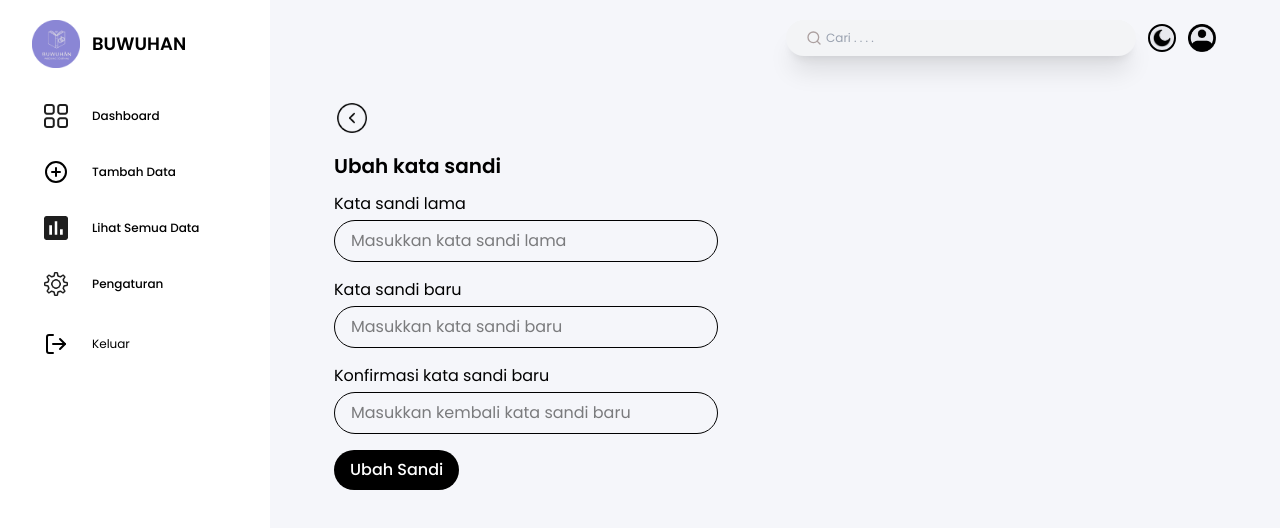
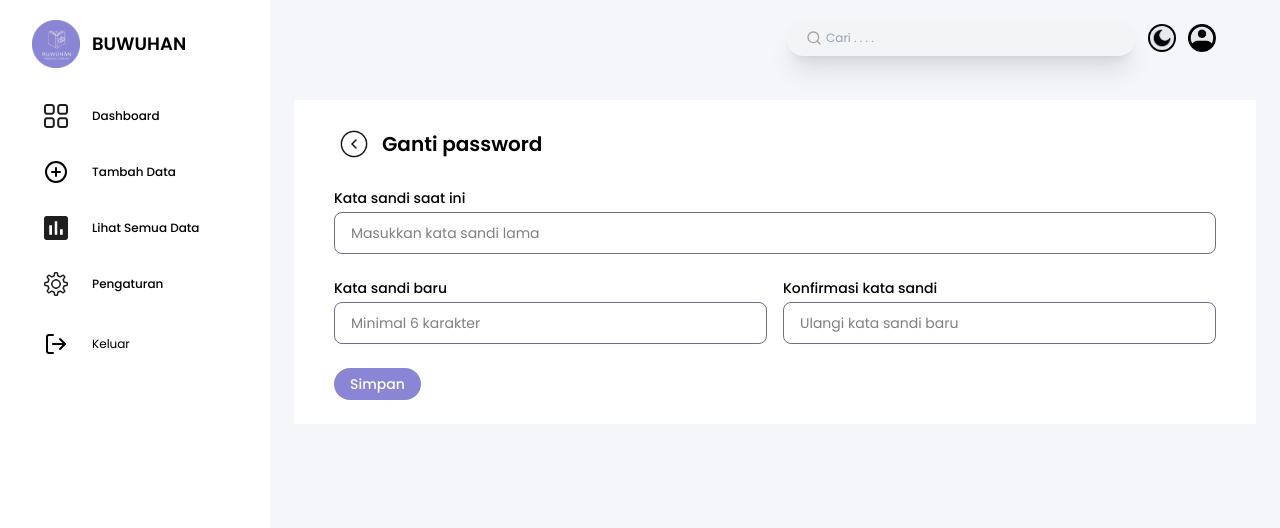
Before and after one commit to Shrimp-Developers/fe-buwuhan, a React (Vite) app: page /change-password in a window 1280 px wide. Shown: the top 528 px of the page. Built offline with nearby package versions, Linux system fonts and the light colour scheme; no server answers; sample sign-in values are in the browser's storage.

Commit message:
feat: implement update password API and improve UI

```diff
--- a/src/pages/EditPassword.jsx
+++ b/src/pages/EditPassword.jsx
@@ -1,58 +1,165 @@
-import React from "react";
-import { Link } from "react-router-dom";
+import { useState } from "react";
+import { Link, useNavigate } from "react-router-dom";
+import { userUpdatePassword } from "../services/authService.js";
+import { alertSuccess, alertError } from "../alert.js";
 
 export default function EditPassword() {
+    const navigate = useNavigate();
+    const [isLoading, setIsLoading] = useState(false);
+    const [formData, setFormData] = useState({
+        oldPassword: '',
+        newPassword: '',
+        confirmPassword: ''
+    });
+
+    const handleChange = (e) => {
+        const { name, value } = e.target;
+        setFormData(prev => ({
+            ...prev,
+            [name]: value
+        }));
+    };
+
+    const handleSubmit = async (e) => {
+        e.preventDefault();
+
+        // Validasi
+        if (!formData.oldPassword.trim()) {
+            await alertError('Kata sandi lama harus diisi', 'Validasi Gagal');
+            return;
+        }
+
+        if (!formData.newPassword.trim()) {
+            await alertError('Kata sandi baru harus diisi', 'Validasi Gagal');
+            return;
+        }
+
+        if (formData.newPassword.length < 6) {
+            await alertError('Kata sandi baru minimal 6 karakter', 'Validasi Gagal');
+            return;
+        }
+
+        if (formData.newPassword !== formData.confirmPassword) {
+            await alertError('Konfirmasi kata sandi tidak cocok', 'Validasi Gagal');
+            return;
+        }
+
+        if (formData.oldPassword === formData.newPassword) {
+            await alertError('Kata sandi baru harus berbeda dari kata sandi lama', 'Validasi Gagal');
+            return;
+        }
+
+        setIsLoading(true);
+
+        try {
+            const response = await userUpdatePassword({
+                oldPassword: formData.oldPassword,
+                newPassword: formData.newPassword
+            });
+
+            const body = await response.json();
+
+            if (response.ok) {
+                await alertSuccess('Kata sandi berhasil diubah!', 'Berhasil');
+
+                // Reset form
+                setFormData({
+                    oldPassword: '',
+                    newPassword: '',
+                    confirmPassword: ''
+                });
+
+                // Optional: redirect ke settings
+                navigate('/settings');
+            } else {
+                await alertError(body.message || 'Gagal mengubah kata sandi', 'Gagal');
+            }
+        } catch (error) {
+            console.error('Error updating password:', error);
+            await alertError('Terjadi kesalahan saat mengubah kata sandi', 'Error');
+        } finally {
+            setIsLoading(false);
+        }
+    };
+
     return (
-        <div className="w-full px-6 md:px-10 space-y-4">
+        <div className="bg-white">
+            <div className="w-full space-y-6 px-10 py-6">
+
                 {/* Header */}
-            <div className="w-full max-w-sm">
-                <Link to="/settings" className="flex items-center justify-center w-9 h-9 mb-4">
-                    <img
-                        src="/icon-left.png"
-                        alt="Deskripsi icon-left"
-                        className="w-9 h-9 flex-shrink-0"
-                    />
+                <div className="flex items-center gap-2">
+                    <Link to="/settings" className="w-10 h-10 flex items-center justify-center hover:bg-gray-50 rounded-full">
+                        <img src="/icon-left.png" alt="Kembali" className="w-8 h-8" />
                     </Link>
-
-                <h2 className="text-xl font-semibold mb-3">Ubah kata sandi</h2>
+                    <h2 className="text-xl font-semibold">Ganti password</h2>
+                </div>
 
                 {/* Form */}
-                <form className="space-y-4">
+                <form onSubmit={handleSubmit} className="space-y-6">
+
+                    {/* Password lama */}
                     <div>
-                        <label className="block text-base text-[#000000] mb-1">Kata sandi lama</label>
+                        <label className="block text-sm font-medium mb-1">
+                            Kata sandi saat ini
+                        </label>
                         <input
                             type="password"
-                            className="w-full border border-[#000000] rounded-full px-4 py-2 focus:outline-none focus:ring-2 focus:ring-black"
+                            name="oldPassword"
+                            value={formData.oldPassword}
+                            onChange={handleChange}
+                            className="w-full rounded-lg border border-gray-500 text-sm px-4 py-2.5 focus:outline-none focus:ring-2 focus:ring-black"
                             placeholder="Masukkan kata sandi lama"
+                            disabled={isLoading}
+                            required
+                        />
+                    </div>
+
+                    {/* Password baru + konfirmasi */}
+                    <div className="grid grid-cols-1 md:grid-cols-2 gap-4">
+                        <div>
+                            <label className="block text-sm font-medium mb-1">
+                                Kata sandi baru
+                            </label>
+                            <input
+                                type="password"
+                                name="newPassword"
+                                value={formData.newPassword}
+                                onChange={handleChange}
+                                className="w-full rounded-lg border border-gray-500 text-sm px-4 py-2.5 focus:outline-none focus:ring-2 focus:ring-black"
+                                placeholder="Minimal 6 karakter"
+                                disabled={isLoading}
+                                required
+                                minLength={6}
                             />
                         </div>
 
                         <div>
-                        <label className="block text-base text-[#000000] mb-1">Kata sandi baru</label>
+                            <label className="block text-sm font-medium mb-1">
+                                Konfirmasi kata sandi
+                            </label>
                             <input
                                 type="password"
-                            className="w-full border border-[#000000] rounded-full px-4 py-2 focus:outline-none focus:ring-2 focus:ring-black"
-                            placeholder="Masukkan kata sandi baru"
+                                name="confirmPassword"
+                                value={formData.confirmPassword}
+                                onChange={handleChange}
+                                className="w-full rounded-lg border border-gray-500 text-sm px-4 py-2.5 focus:outline-none focus:ring-2 focus:ring-black"
+                                placeholder="Ulangi kata sandi baru"
+                                disabled={isLoading}
+                                required
                             />
                         </div>
-
-                    <div>
-                        <label className="block text-base text-[#000000] mb-1">Konfirmasi kata sandi baru</label>
-                        <input
-                            type="password"
-                            className="w-full border border-[#000000] rounded-full px-4 py-2 focus:outline-none focus:ring-2 focus:ring-black"
-                            placeholder="Masukkan kembali kata sandi baru"
-                        />
                     </div>
-
+                    {/* Action */}
                     <button
                         type="submit"
-                        className="bg-black text-white font-medium rounded-full px-4 py-2  hover:bg-gray-800 transition"
+                        disabled={isLoading}
+                        className="w-fit md:w-fit px-4 py-1.5 rounded-full bg-[#8A86D5] hover:bg-[#7975C9] text-white text-sm font-medium transition disabled:opacity-50"
                     >
-                        Ubah Sandi
+                        {isLoading ? 'Menyimpan...' : 'Simpan'}
                     </button>
                 </form>
             </div>
         </div>
     );
+
 }
```
Lines whose indentation alone changed are shown as unchanged.
